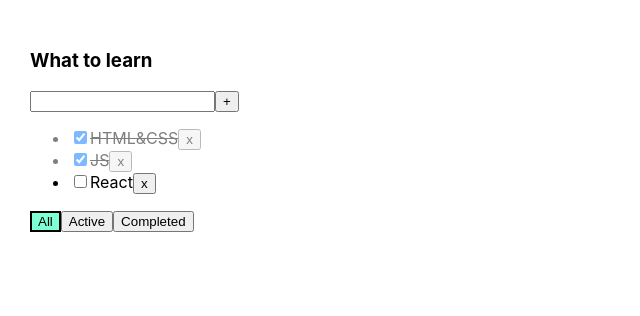
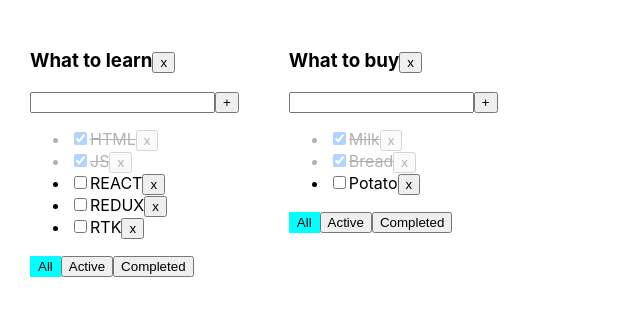
Before and after one commit to igor-minaev/my-todolist, a React (Create React App) app: page / in a window 1280 px wide. Shown: the top 316 px of the page, without its empty margins (0-640 px from the left). Built offline with nearby package versions, Linux system fonts and the light colour scheme.

Commit message:
lesson 5

```diff
--- a/src/App.css
+++ b/src/App.css
@@ -7,20 +7,22 @@
     margin-right: 50px;
 }
 
-.error {
-    border: 1px solid red;
+.isDone {
+    text-decoration: line-through;
+    opacity: 0.3;
 }
 
-.error-message {
+.inputError {
+    border: 2px solid red;
+    outline: none;
+}
+
+.error {
+    margin: 0;
     color: red;
 }
 
-.active-btn {
-    background-color: aquamarine;
-    border: 2px solid black;
+.active {
+    background-color: aqua;
+    border: 2px solid aqua;
 }
-
-.is-done {
-    text-decoration: line-through;
-    opacity: 0.5;
-}
--- a/src/App.tsx
+++ b/src/App.tsx
@@ -1,60 +1,109 @@
 import React, {useState} from 'react';
 import './App.css';
-import {TaskType, TodoList} from "./TodoList";
+import {TaskType, Todolist} from "./Todolist";
 import {v1} from "uuid";
 
 export type FilterValuesType = 'all' | 'active' | 'completed'
 
+export type TodolistType = {
+    id: string
+    title: string
+    filter: FilterValuesType
+}
+
+type TasksStateType = {
+    [todolistId: string]: TaskType[]
+}
 
 function App() {
-    const todoListTitle: string = 'What to learn'
-    const [tasks, setTasks] = useState<Array<TaskType>>([
-        {id: v1(), title: 'HTML&CSS', isDone: true},
-        {id: v1(), title: 'JS', isDone: true},
-        {id: v1(), title: 'React', isDone: false}
+    /* const todolistTitle = "What to learn"
+     const [tasks, setTasks] = useState<TaskType[]>([
+         {id: v1(), title: 'HTML', isDone: true},
+         {id: v1(), title: 'JS', isDone: true},
+         {id: v1(), title: 'REACT', isDone: false},
+         {id: v1(), title: 'REDUX', isDone: false},
+         {id: v1(), title: 'RTK', isDone: false}
+     ])
+
+     const [filterValue, setFilterValue] = useState<FilterValuesType>('all')*/
+
+    const todolistId_1 = v1()
+    const todolistId_2 = v1()
+    const [todolists, setTodolists] = useState<TodolistType[]>([
+        {id: todolistId_1, title: 'What to learn', filter: 'all'},
+        {id: todolistId_2, title: 'What to buy', filter: 'all'}
     ])
-    const [filter, setFilter] = useState<FilterValuesType>('all')
 
-    const removeTask = (taskId: string) => {
-        setTasks(tasks.filter(t => t.id !== taskId))
+    const [tasks, setTasks] = useState<TasksStateType>({
+        [todolistId_1]: [
+            {id: v1(), title: 'HTML', isDone: true},
+            {id: v1(), title: 'JS', isDone: true},
+            {id: v1(), title: 'REACT', isDone: false},
+            {id: v1(), title: 'REDUX', isDone: false},
+            {id: v1(), title: 'RTK', isDone: false}
+        ],
+        [todolistId_2]: [
+            {id: v1(), title: 'Milk', isDone: true},
+            {id: v1(), title: 'Bread', isDone: true},
+            {id: v1(), title: 'Potato', isDone: false}
+        ]
+    })
+
+    const removeTodolist = (todolistId: string) => {
+        setTodolists(todolists.filter(t => t.id !== todolistId))
+        delete tasks[todolistId]
+        setTasks({...tasks})
     }
 
-    const changeFilter = (filter: FilterValuesType) => setFilter(filter)
+    const removeTask = (todolistId: string, taskId: string) => {
+        setTasks({...tasks, [todolistId]: tasks[todolistId].filter(t => t.id !== taskId)})
+    }
 
-    const getFilteredTasks = () => {
-        switch (filter) {
-            case 'active':
-                return tasks.filter(t => !t.isDone)
-            case 'completed':
-                return tasks.filter(t => t.isDone)
+    const changeTodolistFilter = (todolistId: string, filterValue: FilterValuesType) => {
+        setTodolists(todolists.map(t => t.id === todolistId ? {...t, filter: filterValue} : t))
+    }
+
+    const addTask = (todolistId: string, title: string) => {
+        const newTask: TaskType = {id: v1(), title: title, isDone: false}
+        setTasks({...tasks, [todolistId]: [newTask, ...tasks[todolistId]]})
+    }
+
+    const changeTaskStatus = (todolistId: string, taskId: string, isDone: boolean) => {
+        setTasks({...tasks, [todolistId]: tasks[todolistId].map(t => t.id === taskId ? {...t, isDone} : t)})
+    }
+    const getFilteredTasks = (tasks: TaskType[], filterValue: FilterValuesType) => {
+        switch (filterValue) {
+            case "active":
+                return tasks.filter(t => !t.isDone);
+            case "completed":
+                return tasks.filter(t => t.isDone);
             default:
                 return tasks
         }
     }
 
-    const addTask = (newTitle: string) => {
-        const newTask: TaskType = {
-            id: v1(),
-            title: newTitle,
-            isDone: false
-        }
-        setTasks([newTask, ...tasks])
-    }
 
-    const changeTaskStatus = (taskId: string, isDone: boolean) =>
-        setTasks(tasks.map(t => t.id === taskId ? {...t, isDone} : t))
-
+    const todolistsList = todolists.length ? todolists.map(t => {
+        const filteredTasks: TaskType[] = getFilteredTasks(tasks[t.id], t.filter)
+        return (
+            <Todolist
+                key={t.id}
+                id={t.id}
+                filterValue={t.filter}
+                title={t.title}
+                tasks={filteredTasks}
+                removeTask={removeTask}
+                changeTodolistFilter={changeTodolistFilter}
+                addTask={addTask}
+                changeTaskStatus={changeTaskStatus}
+                removeTodolist={removeTodolist}/>
+        )
+    })
+        : <span>Create your first todolist!</span>
 
     return (
         <div className="App">
-            <TodoList
-                title={todoListTitle}
-                filter={filter}
-                tasks={getFilteredTasks()}
-                removeTask={removeTask}
-                changeFilter={changeFilter}
-                addTask={addTask}
-                changeTaskStatus={changeTaskStatus}/>
+            {todolistsList}
         </div>
     );
 }
--- a/src/TodoList.tsx
+++ /dev/null
@@ -1,83 +0,0 @@
-import React, {ChangeEvent, KeyboardEvent, FC, useState} from 'react';
-import {FilterValuesType} from "./App";
-
-export type TaskType = {
-    id: string
-    title: string
-    isDone: boolean
-}
-
-type TodoListPropsType = {
-    title: string
-    filter: FilterValuesType
-    tasks: Array<TaskType>
-    removeTask: (taskId: string) => void
-    changeFilter: (filter: FilterValuesType) => void
-    addTask: (newTitle: string) => void
-    changeTaskStatus: (taskId: string, isDone: boolean) => void
-}
-
-
-export const TodoList: FC<TodoListPropsType> = (props) => {
-    const [title, setTitle] = useState('')
-    const [error, setError] = useState(false)
-    const tasksList = props.tasks.length ? props.tasks.map(task => {
-            const removeTaskHandler = () => props.removeTask(task.id)
-            const onChangeHandler = (e: ChangeEvent<HTMLInputElement>) => props.changeTaskStatus(task.id, e.currentTarget.checked)
-            return (
-                <li key={task.id} className={task.isDone ? 'is-done' : ''}>
-                    <input type="checkbox" checked={task.isDone}
-                           onChange={onChangeHandler}/>
-                    <span>{task.title}</span>
-                    <button onClick={removeTaskHandler}>x</button>
-                </li>
-            )
-        })
-        : <span>Your Todolist is empty!</span>
-
-    const onChangeHandler = (e: ChangeEvent<HTMLInputElement>) => {
-        setTitle(e.currentTarget.value)
-        setError(false)
-    }
-    const onKeyDownHandler = (e: KeyboardEvent<HTMLInputElement>) => {
-        e.key === 'Enter' && addTask()
-    }
-    const addTask = () => {
-        const trimmedTitle = title.trim()
-        if (trimmedTitle !== '') {
-            props.addTask(trimmedTitle)
-        } else {
-            setError(true)
-        }
-        setTitle('')
-    }
-
-    const onChangeFilterCreator = (filter: FilterValuesType) => () => props.changeFilter(filter)
-    const errorMessage = error && <div className={'error-message'}>Title is required</div>
-
-    return (
-        <div>
-            <h3>{props.title}</h3>
-            <div>
-                <input className={error ? 'error' : ''} value={title} onChange={onChangeHandler}
-                       onKeyDown={onKeyDownHandler}/>
-                <button onClick={addTask}>+</button>
-                {errorMessage}
-            </div>
-            <ul>
-                {tasksList}
-            </ul>
-            <div>
-                <button className={props.filter === 'all' ? 'active-btn' : ''}
-                        onClick={onChangeFilterCreator('all')}>All
-                </button>
-                <button className={props.filter === 'active' ? 'active-btn' : ''}
-                        onClick={onChangeFilterCreator('active')}> Active
-                </button>
-                <button className={props.filter === 'completed' ? 'active-btn' : ''}
-                        onClick={onChangeFilterCreator('completed')}>Completed
-                </button>
-            </div>
-        </div>
-    );
-};
--- /dev/null
+++ b/src/Todolist.tsx
@@ -0,0 +1,92 @@
+import React, {ChangeEvent, KeyboardEvent, useState} from 'react';
+import {FilterValuesType} from "./App";
+
+export type TaskType = {
+    id: string
+    title: string
+    isDone: boolean
+}
+
+type TodolistPropsType = {
+    id: string
+    title: string
+    tasks: TaskType[]
+    removeTask: (todolistId: string, taskId: string) => void
+    changeTodolistFilter: (todolistId: string, filterValue: FilterValuesType) => void
+    addTask: (todolistId: string, title: string) => void
+    changeTaskStatus: (todolistId: string, taskId: string, isDone: boolean) => void
+    filterValue: FilterValuesType
+    removeTodolist: (todolistId: string) => void
+}
+
+export const Todolist = (props: TodolistPropsType) => {
+    const [title, setTitle] = useState<string>('')
+    const [error, setError] = useState<boolean>(false)
+    const listTasksItem = props.tasks.length ? props.tasks.map(t => {
+            const removeTask = () => {
+                props.removeTask(props.id, t.id)
+            }
+            const changeTaskStatus = (e: ChangeEvent<HTMLInputElement>) => props.changeTaskStatus(props.id, t.id, e.currentTarget.checked)
+            const taskClass = t.isDone ? 'isDone' : ''
+            return (
+                <li key={t.id} className={taskClass}>
+                    <input type="checkbox" checked={t.isDone}
+                           onChange={changeTaskStatus}/>
+                    <span>{t.title}</span>
+                    <button onClick={removeTask}>x</button>
+                </li>
+            )
+        })
+        : <span>Your todolist is empty!</span>
+
+    const addTask = () => {
+        const trimmedTitle = title.trim()
+        if (trimmedTitle !== '') {
+            props.addTask(props.id, trimmedTitle)
+        } else {
+            setError(true)
+        }
+        setTitle('')
+    }
+
+    const onChangeHandler = (e: ChangeEvent<HTMLInputElement>) => {
+        error && setError(false)
+        setTitle(e.currentTarget.value)
+    }
+    const onKeyDownHandler = (e: KeyboardEvent<HTMLInputElement>) => {
+        e.key === 'Enter' && addTask()
+    }
+
+    const changeFilterHandlerCreator = (filterValue: FilterValuesType) => () => props.changeTodolistFilter(props.id, filterValue)
+    const errorMessage = error && <p className='error'>Title is required!</p>
+    const inputClass = error ? 'inputError' : ''
+    const removeTodolist = () => props.removeTodolist(props.id)
+
+    return (
+        <div>
+            <h3>
+                {props.title}
+                <button onClick={removeTodolist}>x</button>
+            </h3>
+            <div>
+                <input className={inputClass} value={title} onChange={onChangeHandler} onKeyDown={onKeyDownHandler}/>
+                <button onClick={addTask}>+</button>
+                {errorMessage}
+            </div>
+            <ul>
+                {listTasksItem}
+            </ul>
+            <div>
+                <button className={props.filterValue === 'all' ? 'active' : ''}
+                        onClick={changeFilterHandlerCreator('all')}>All
+                </button>
+                <button className={props.filterValue === 'active' ? 'active' : ''}
+                        onClick={changeFilterHandlerCreator('active')}>Active
+                </button>
+                <button className={props.filterValue === 'completed' ? 'active' : ''}
+                        onClick={changeFilterHandlerCreator('completed')}>Completed
+                </button>
+            </div>
+        </div>
+    );
+};
```
